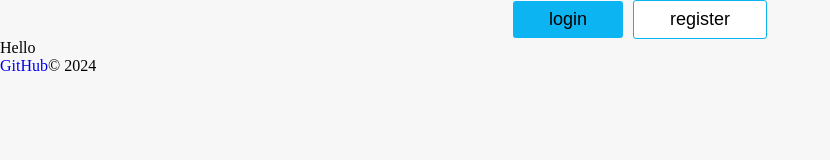
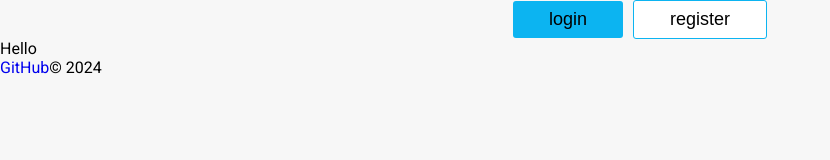
Before and after one commit to IlyaKhokhanov/graphiql-app, a Next.js app: page / in a window 1280 px wide. Shown: the top 160 px of the page, without its empty margins (0-830 px from the left). Built offline with nearby package versions, Linux system fonts and the light colour scheme; no server answers.

Commit message:
feat: add fonts

```diff
--- a/app/layout.tsx
+++ b/app/layout.tsx
@@ -1,12 +1,19 @@
+import { Roboto } from 'next/font/google';
 import { ReactNode } from 'react';
 import Link from 'next/link';
 
+import { Header } from '@/components';
+
 import '../styles/globals.css';
-import { Header } from '@/components';
+
+const roboto = Roboto({
+  weight: ['400', '500', '900'],
+  subsets: ['latin'],
+});
 
 const RootLayout = ({ children }: { children: ReactNode }) => {
   return (
-    <html lang="en">
+    <html lang="en" className={roboto.className}>
       <body className="body">
         <Header />
         <main className="main">{children}</main>
```
